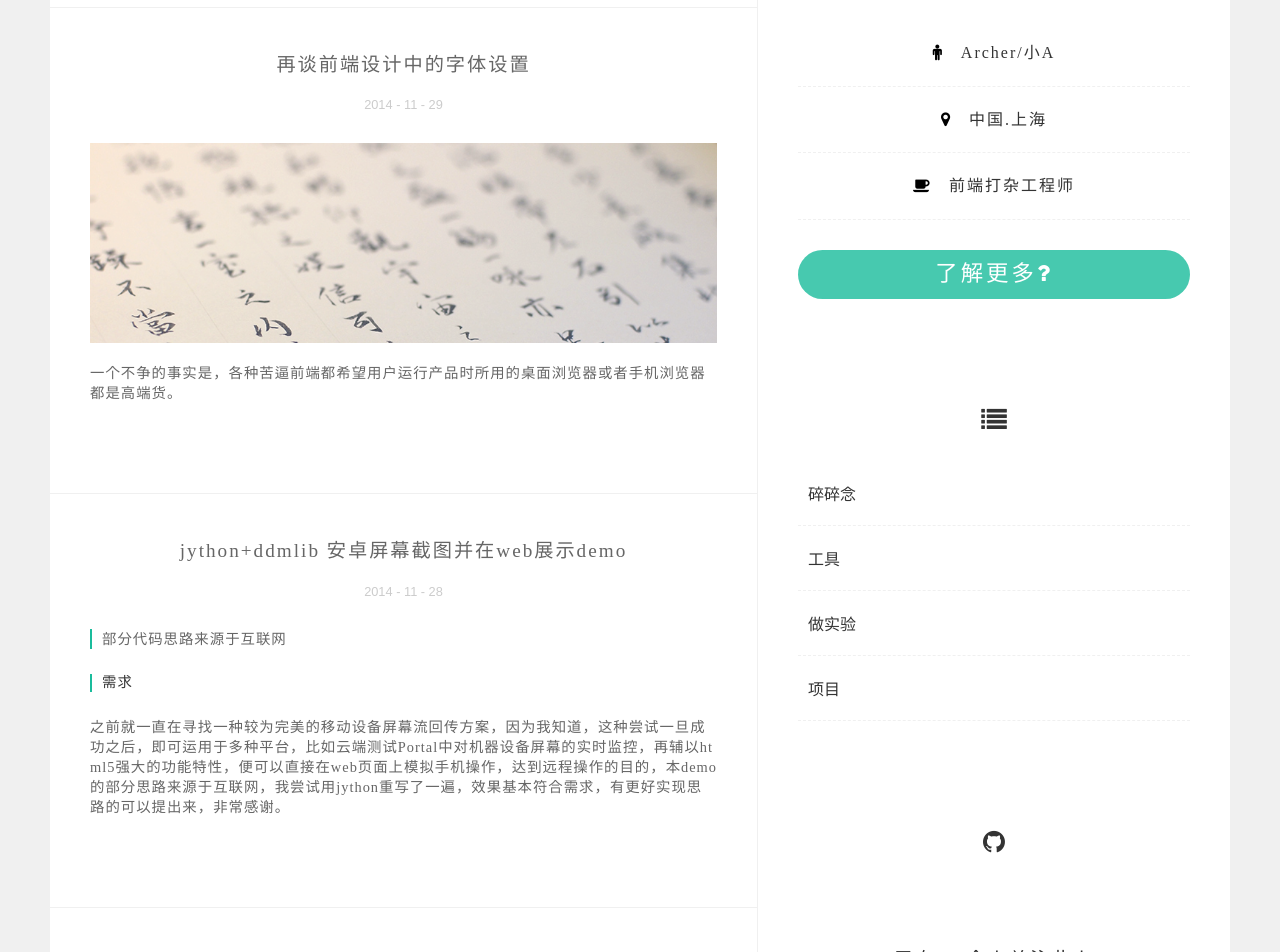
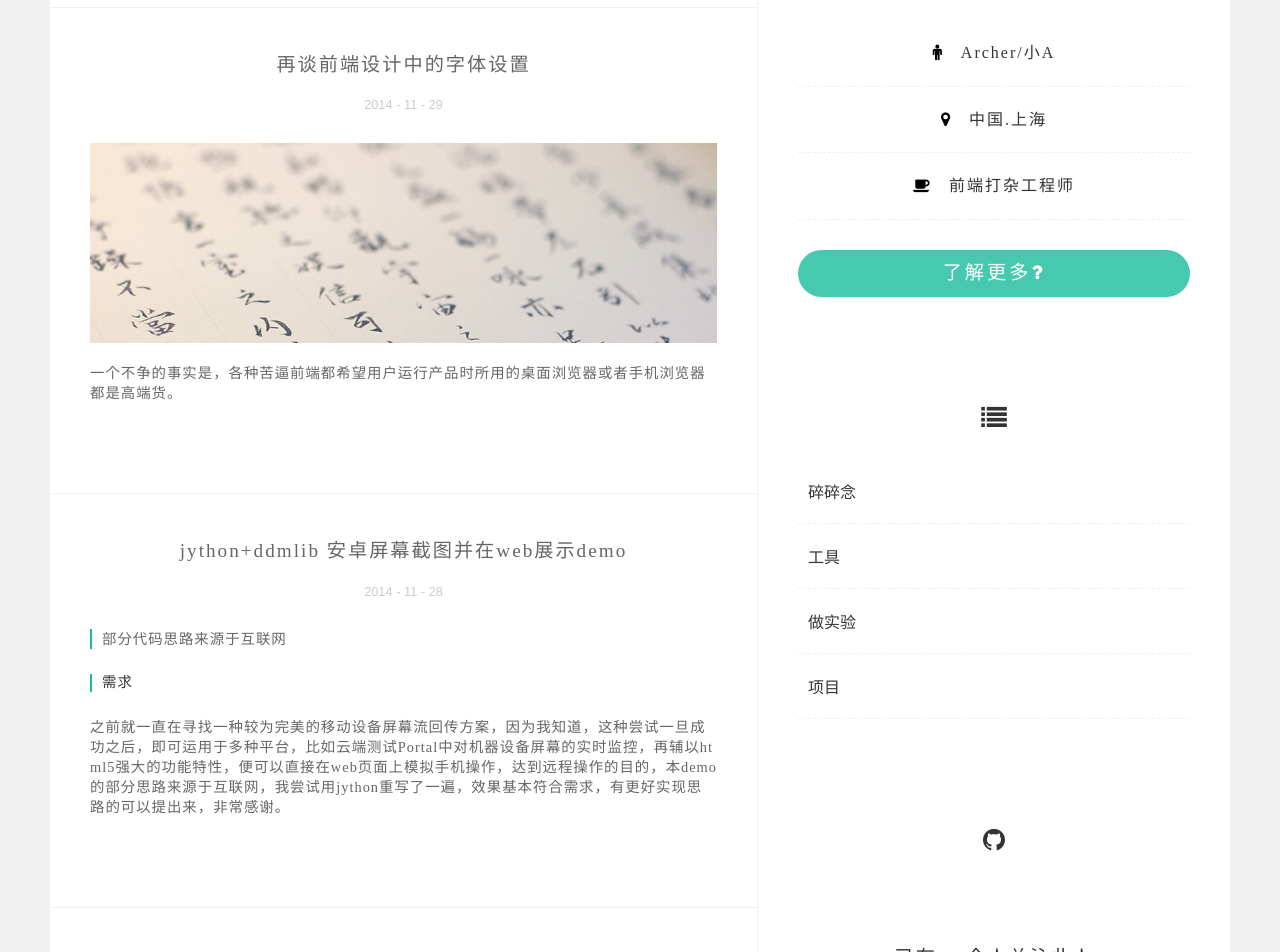
Before and after one commit to qddegtya/qddegtya.github.io, a Jekyll site: the page built from index.html, in a window 1280 px wide. Shown: the part 671-1623 px from the top of the page. Built offline with Jekyll 4.4.1, drawn with Linux system fonts in a browser that asks for light colours; nearby versions of some CDN libraries.

Commit message:
更新learnmore字体大小

```diff
--- a/assets/css/theme.css
+++ b/assets/css/theme.css
@@ -672,7 +672,7 @@ li{
 }
 .learnmemore{
     text-align: center;
-    padding: 2px;
+    padding: 10px;
     background-color: #1abc9c;
     border-radius: 50px;
     opacity: 0.8;
@@ -689,11 +689,13 @@ li{
 }
 .learnmemore a{
     color: #ffffff;
-    font-size:1.4em;
-    line-height: 2.0em;
+    font-size:1.2em;
+    line-height: 1.4em;
     text-decoration: none;
     letter-spacing: 3px;
     cursor: help;
+
+    font-family: "Microsoft YaHei";
 }
 .githubitems{
     text-align: center;
```
Also changed, not shown: 1 other file.
